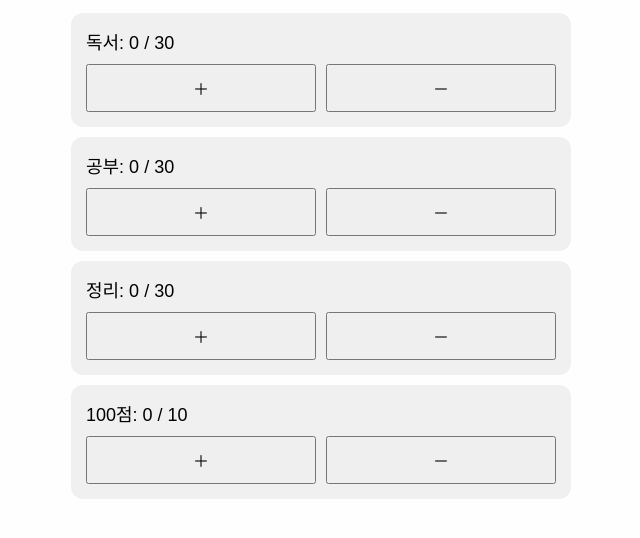
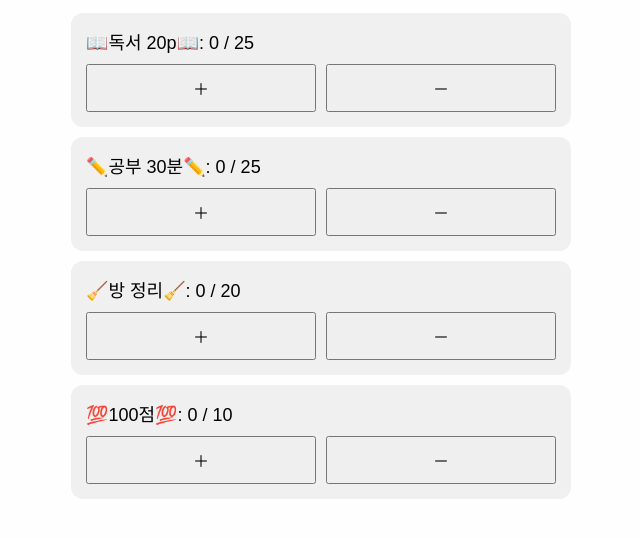
Before and after one commit to Leoh0316/DragonmoneyCount, a plain HTML site: page index.html in a window 1280 px wide. Shown: the part 74-612 px from the top of the page, without its empty margins (319-959 px from the left). Drawn offline with Linux system fonts and the light colour scheme.

```diff
--- a/index.html
+++ b/index.html
@@ -20,10 +20,10 @@
 
   <script>
     const categories = [
-      { name: "독서", max: 30 },
-      { name: "공부", max: 30 },
-      { name: "정리", max: 30 },
-      { name: "100점", max: 10 },
+      { name: "📖독서 20p📖", max: 25 },
+      { name: "✏️공부 30분✏️", max: 25 },
+      { name: "🧹방 정리🧹", max: 20 },
+      { name: "💯100점💯", max: 10 },
     ];
 
     const today = new Date();
```
